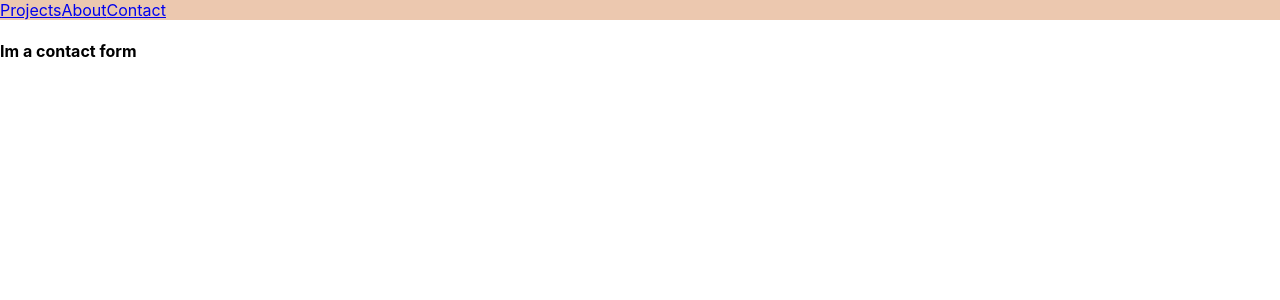
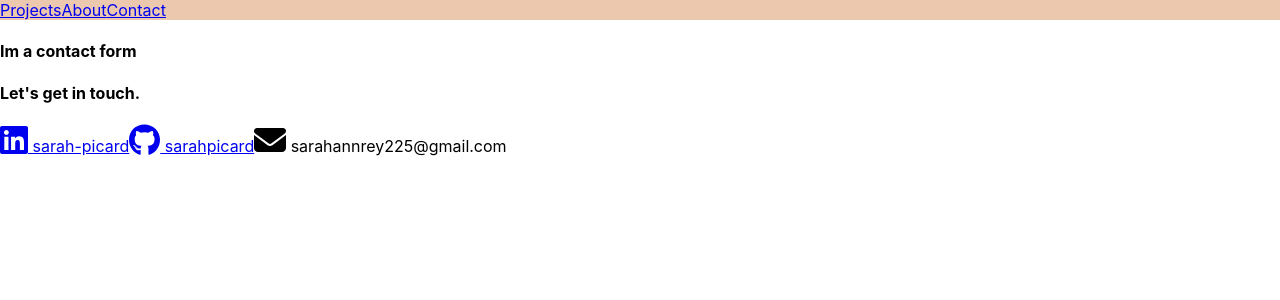
Before and after one commit to sarahpicard/portfolio, a React (Create React App) app: page /contact in a window 1280 px wide. Shown: the top 300 px of the page. Built offline with nearby package versions, Linux system fonts and the light colour scheme.

Commit message:
add icons to footer on contact page

```diff
--- a/src/pages/Contact.jsx
+++ b/src/pages/Contact.jsx
@@ -1,7 +1,22 @@
+import { FontAwesomeIcon } from "@fortawesome/react-fontawesome"
+import { faGithub } from "@fortawesome/free-brands-svg-icons"
+import { faLinkedin } from "@fortawesome/free-brands-svg-icons"
+import { faEnvelope } from "@fortawesome/free-solid-svg-icons"
+
 const Contact = () => {
   return (
     <div>
       <h4>Im a contact form </h4>
+      <div className="footer">
+        <h4>Let's get in touch.</h4>
+        <a className="footer-icons" href="https://www.linkedin.com/in/sarah-picard/">
+          <FontAwesomeIcon icon={faLinkedin} size='2x' /> sarah-picard
+        </a>
+        <a className="footer-icons" href="https://github.com/sarahpicard">
+          <FontAwesomeIcon icon={faGithub} size='2x' /> sarahpicard
+        </a>
+        <FontAwesomeIcon icon={faEnvelope} size='2x' /> sarahannrey225@gmail.com
+      </div>
     </div>
   )
 }
```
